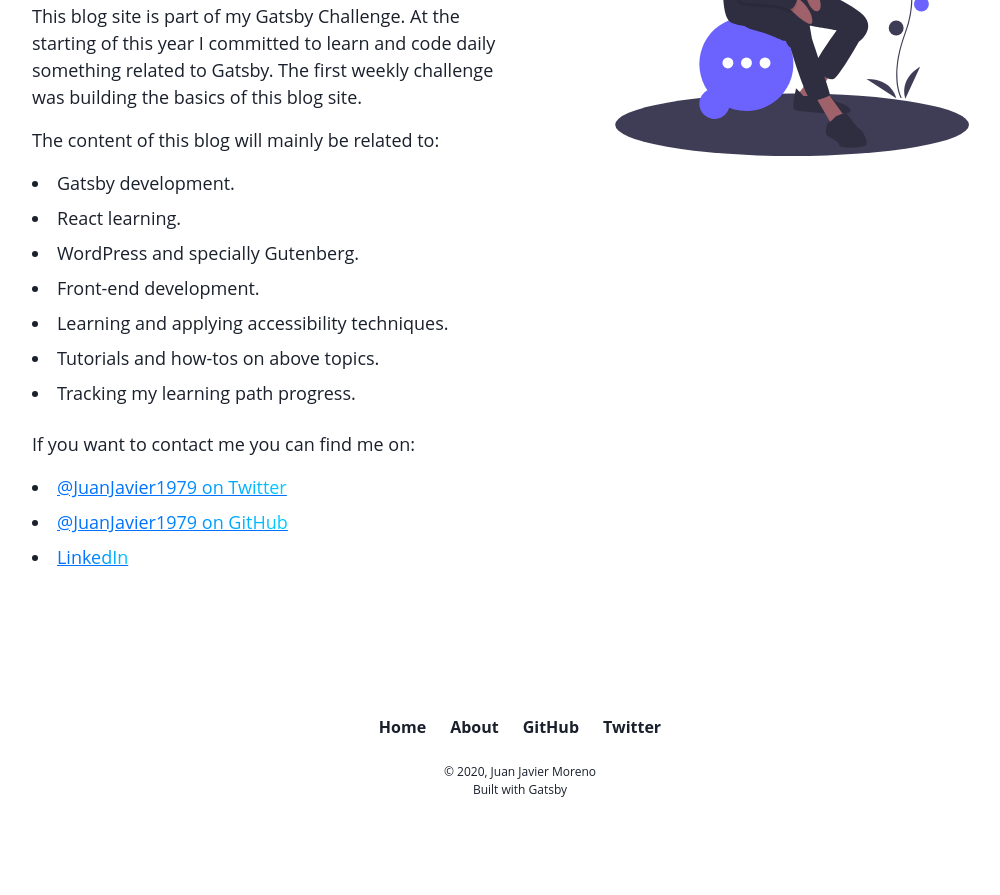
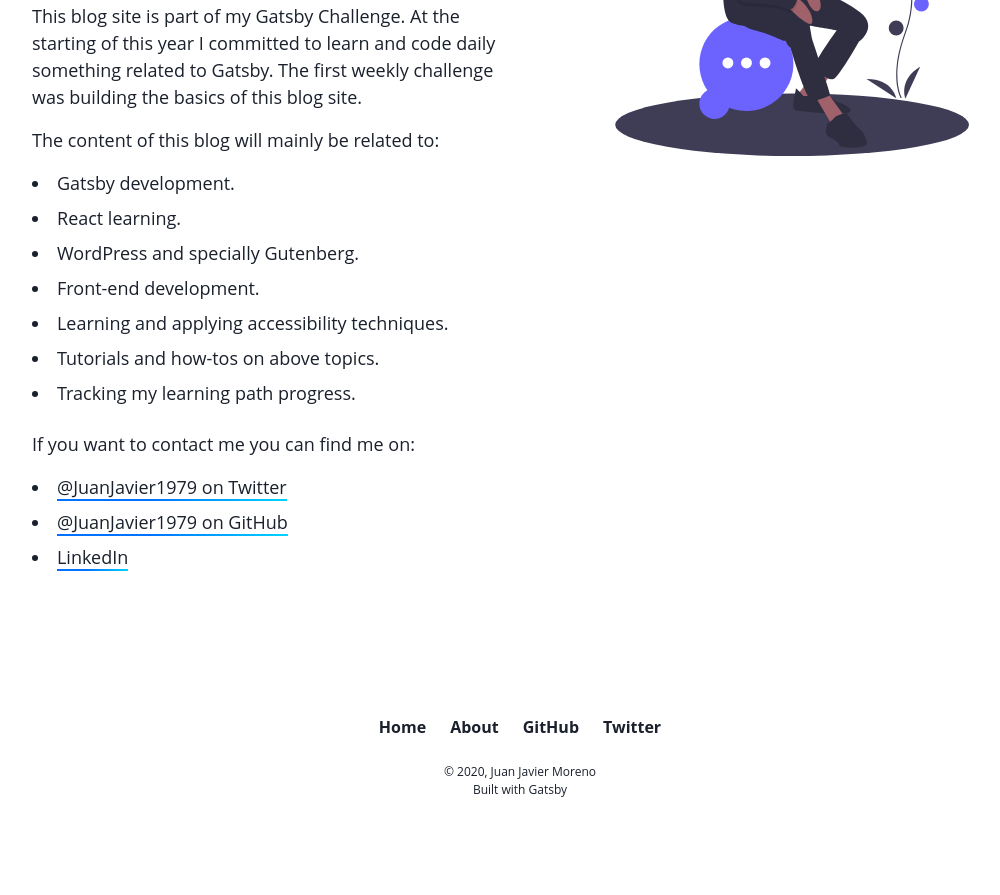
Before and after one commit to JuanJavier1979/gatsby-challenge-static-blog, a Gatsby site: page /about/ in a window 1280 px wide. Shown: the part 606-1501 px from the top of the page, without its empty margins (120-1120 px from the left). Built offline with nearby package versions, Linux system fonts and the light colour scheme; Gatsby itself is replaced by a stand-in of ours; some packages are replaced by stand-ins of ours.

Commit message:
v1 of link styles

```diff
--- a/src/styles/global.css
+++ b/src/styles/global.css
@@ -10,23 +10,46 @@ section.blog-single p {
 }
 section.blog-single a,
 body.about-page .about-page-content ul a,
-.read-more-link {
-  color: #fff;
-  background: linear-gradient(120deg, #0072ff 40%, #00d4ff 100%);
-  -webkit-background-clip: text;
-  -webkit-text-fill-color: transparent;
-  -webkit-box-decoration-break: clone;
-  text-decoration: underline;
-  text-decoration-color: #0072ff;
-  transition: all .5s ease;
+.read-more-link,
+section.author-card a {
+  text-decoration: none;
+  transition: all .15s ease;
+  position: relative;
+}
+section.blog-single a:after,
+body.about-page .about-page-content ul a:after,
+.read-more-link:after,
+section.author-card a:after {
+  content: "";
+  display: inline-block;
+  width: 100%;
+  height: 2px;
+  position: absolute;
+  left: 0;
+  bottom: -2px;
+  background: #0072ff;
+  background: linear-gradient(120deg,#0072ff 40%,#00d4ff);
+  transition: all .25s ease;
 }
 section.blog-single a:hover,
 section.blog-single a:focus,
 body.about-page .about-page-content ul a:hover,
 body.about-page .about-page-content ul a:focus,
 .read-more-link:hover,
-.read-more-link:focus {
-  text-decoration: none;
+.read-more-link:focus,
+section.author-card a:hover,
+section.author-card a:focus {
+  color: #0072ff;
+}
+section.blog-single a:hover:after,
+section.blog-single a:focus:after,
+body.about-page .about-page-content ul a:hover:after,
+body.about-page .about-page-content ul a:focus:after,
+.read-more-link:hover:after,
+.read-more-link:focus:after,
+section.author-card a:hover:after,
+section.author-card a:focus:after {
+  height: 4px;
 }
 
 section.blog-single ul {
@@ -41,21 +64,6 @@ section.blog-single ol li {
 }
 section.blog-single .gatsby-highlight {
   @apply mb-12;
-}
-
-section.author-card a {
-  color: #fff;
-  background: linear-gradient(120deg, #0072ff 40%, #00d4ff 100%);
-  -webkit-background-clip: text;
-  -webkit-text-fill-color: transparent;
-  -webkit-box-decoration-break: clone;
-  text-decoration: underline;
-  text-decoration-color: #0072ff;
-  transition: all .5s ease;
-}
-section.author-card a:hover
-section.author-card a:focus {
-  text-decoration: none;
 }
 
 body.featured-abstract-artworks-by-geordanna-cordero main .blog-single p {
@@ -133,6 +141,44 @@ body.about-page .about-page-content ul li {
 .main-layout .main-logo {
   fill: var(--color-body);
 }
+.site-header ul a,
+.site-footer a,
+.post-nav a strong {
+  position: relative;
+}
+.site-header ul a:hover,
+.site-header ul a:focus,
+.site-footer a:hover,
+.site-footer a:focus,
+.post-nav a:hover strong,
+.post-nav a:focus strong {
+  color:#0072ff;
+}
+.site-header ul a:after,
+.site-footer a:after,
+.post-nav a strong:after {
+  transform: translateY(-150%);
+  opacity: 0;
+  display: block;
+  position: absolute;
+  right: 0;
+  left: 0;
+  width: 100%;
+  height: 3px;
+  transition: transform .15s ease-in-out,opacity .15s ease-in-out;
+  background: #0072ff;
+  background: linear-gradient(120deg,#0072ff 40%,#00d4ff);
+  content: "";
+}
+.site-header a:hover:after,
+.site-header a:focus:after,
+.site-footer a:hover:after,
+.site-footer a:focus:after,
+.post-nav a:hover strong:after,
+.post-nav afocus strong:after {
+  transform: translateY(0);
+  opacity: 1;
+}
 
 .hero-area p {
   font-size: 20px;
```
